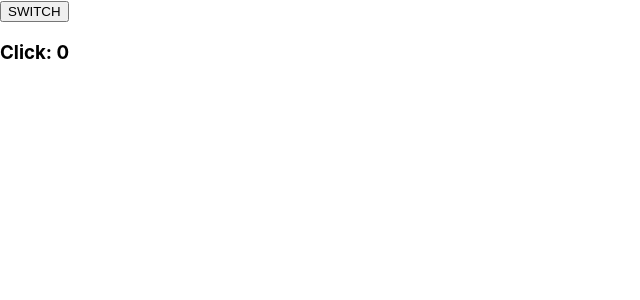
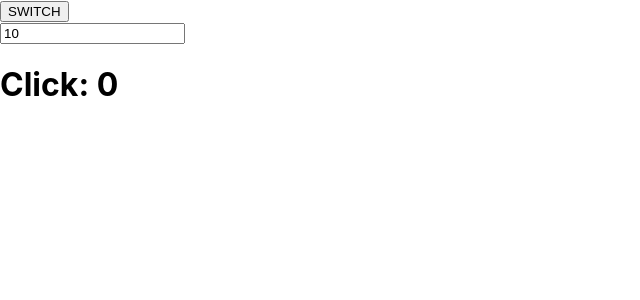
Before and after one commit to fccourses/fe-react-app, a React (Create React App) app: page / in a window 1280 px wide. Shown: the top 300 px of the page, without its empty margins (0-640 px from the left). Built offline with nearby package versions, Linux system fonts and the light colour scheme.

Commit message:
Add Clicker

```diff
--- a/src/App.js
+++ b/src/App.js
@@ -1,4 +1,4 @@
-import React, { Component } from 'react';
+import React from 'react';
 import { BrowserRouter, Switch, Route } from 'react-router-dom';
 import Home from './pages/Home';
 
--- a/src/components/FuncTracker/index.jsx
+++ b/src/components/FuncTracker/index.jsx
@@ -1,21 +1,29 @@
 import React, { useState, useEffect } from 'react';
 
-const Tracker = props => {
-  const [state, setState] = useState(0);
+const Clicker = props => {
+  const [clickCount, setClickCount] = useState(0);
+  const [step, setStep] = useState(10);
 
-  const handleClick = () => setState(state + 1);
+  const changeStep = ({ target: { value } }) => setStep(Number(value));
 
   useEffect(() => {
-    document.body.addEventListener('click', handleClick);
-    console.log('OUTER. Вешаем обработчик');
+    const handleClick = () => {
+      setClickCount(prevCount => prevCount + step);
+    };
+    document.body.addEventListener('mousemove', handleClick);
+    console.log('test');
 
     return function () {
-      document.body.removeEventListener('click', handleClick);
-      console.log('INNER. Удаляем обработчик');
+      document.body.removeEventListener('mousemove', handleClick);
     };
-  });
+  }, [step]);
 
-  return <h3>Click: {state}</h3>;
+  return (
+    <div>
+      <input type='number' value={step} onChange={changeStep} />
+      <h1>Click: {clickCount}</h1>
+    </div>
+  );
 };
 
-export default Tracker;
+export default Clicker;
--- a/src/pages/Home/index.jsx
+++ b/src/pages/Home/index.jsx
@@ -1,12 +1,13 @@
 import React, { useState } from 'react';
-import Tracker from '../../components/FuncTracker';
+import Clicker from '../../components/FuncTracker';
 
 const Home = props => {
   const [isVisible, setIsVisible] = useState(true);
+
   return (
     <div>
       <button onClick={() => setIsVisible(!isVisible)}>SWITCH</button>
-      {isVisible && <Tracker />}
+      {isVisible && <Clicker />}
     </div>
   );
 };
```
